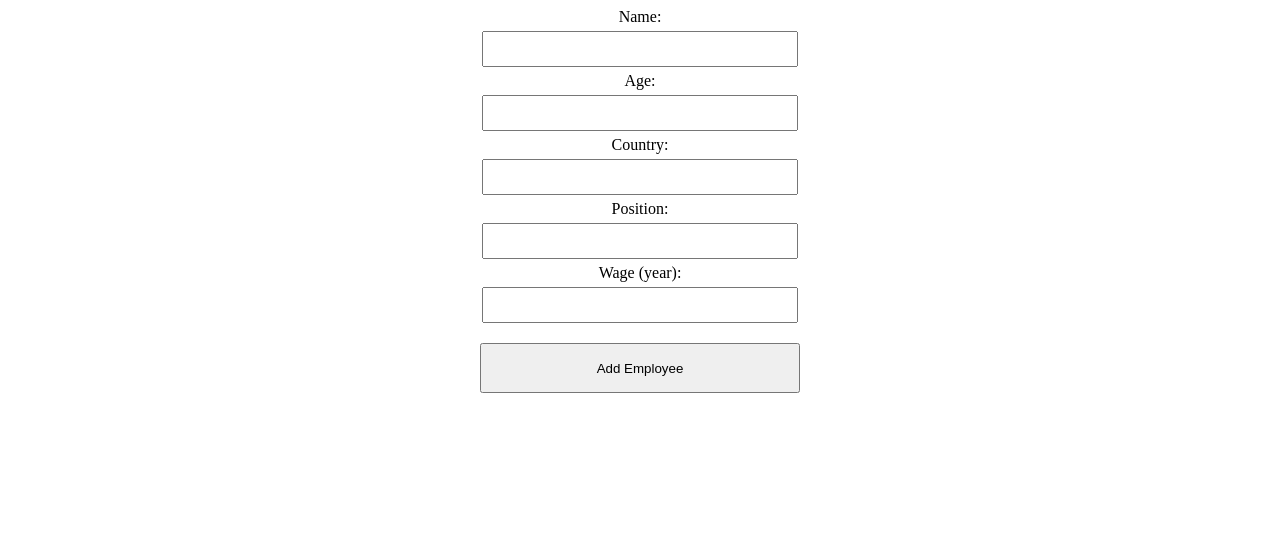
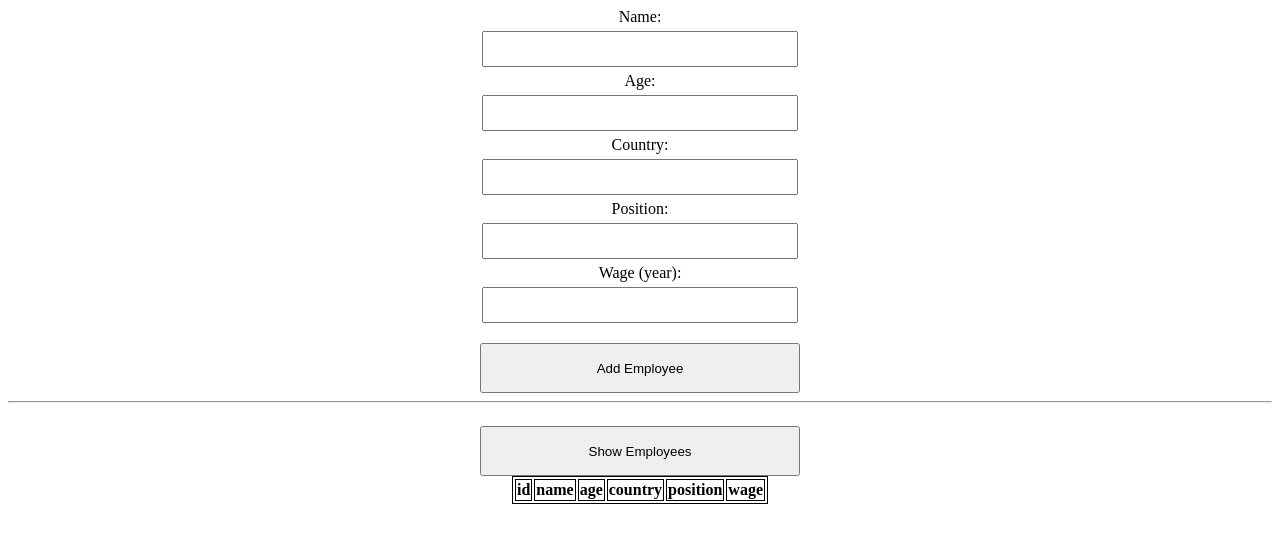
Before and after one commit to odeddugma/node-mysql-react-crud, a React (Create React App) app in the folder client/: page / in a window 1280 px wide. Shown: the top 540 px of the page. Built offline with nearby package versions, Linux system fonts and the light colour scheme.

Commit message:
Setting post and get

```diff
--- a/client/src/App.css
+++ b/client/src/App.css
@@ -12,12 +12,26 @@
 	margin: 5px;
 }
 
-.workerInfo button {
+button {
 	width: 320px;
 	height: 50px;
 	margin-top: 15px;
 }
 
-.workerInfo button:hover {
+button:hover {
 	cursor: pointer;
 }
+
+.employees {
+	display: flex;
+	flex-direction: column;
+	align-items: center;
+	width: 100%;
+}
+
+table,
+tr,
+th,
+td {
+	border: 1px solid black;
+}
--- a/client/src/App.js
+++ b/client/src/App.js
@@ -1,6 +1,6 @@
 import "./App.css";
 import { useState } from "react";
-import axios from "axios";
+import axios, { Axios } from "axios";
 
 function App() {
 	const [name, setName] = useState("");
@@ -8,6 +8,14 @@ function App() {
 	const [country, setCountry] = useState("");
 	const [position, setPosition] = useState("");
 	const [wage, setWage] = useState(0);
+
+	const [employeesList, setEmployeesList] = useState([]);
+
+	const getEmployees = () => {
+		axios.get("http://localhost:3001/employees").then((response) => {
+			setEmployeesList(response.data);
+		});
+	};
 
 	const addEmployee = () => {
 		axios
@@ -18,9 +26,8 @@ function App() {
 				position: position,
 				wage: wage,
 			})
-			.then((response) => {
-				//console.log(response);
-				console.log("success");
+			.then(() => {
+				getEmployees();
 			});
 	};
 
@@ -39,6 +46,41 @@ function App() {
 				<input type="number" onChange={(e) => setWage(e.target.value)} />
 				<button onClick={addEmployee}>Add Employee</button>
 			</div>
+			<hr />
+			<div className="employees">
+				<button onClick={getEmployees}>Show Employees</button>
+
+				<table>
+					<thead>
+						<tr>
+							<th>id</th>
+							<th>name</th>
+							<th>age</th>
+							<th>country</th>
+							<th>position</th>
+							<th>wage</th>
+						</tr>
+					</thead>
+					<tbody>
+						{employeesList.map((employee) => {
+							return (
+								<tr key={employee.id}>
+									<td>{employee.id}</td>
+									<td>{employee.name}</td>
+									<td>{employee.age}</td>
+									<td>{employee.country}</td>
+									<td>{employee.position}</td>
+									<td>{employee.wage}</td>
+									<td style={{ border: "none" }}>
+										<button style={{ width: "50%" }}>Edit</button>
+										<button style={{ width: "50%" }}>Delete</button>
+									</td>
+								</tr>
+							);
+						})}
+					</tbody>
+				</table>
+			</div>
 		</div>
 	);
 }
```
Also changed, not shown: 1 other file (tests, documents, lock files or other folders).
